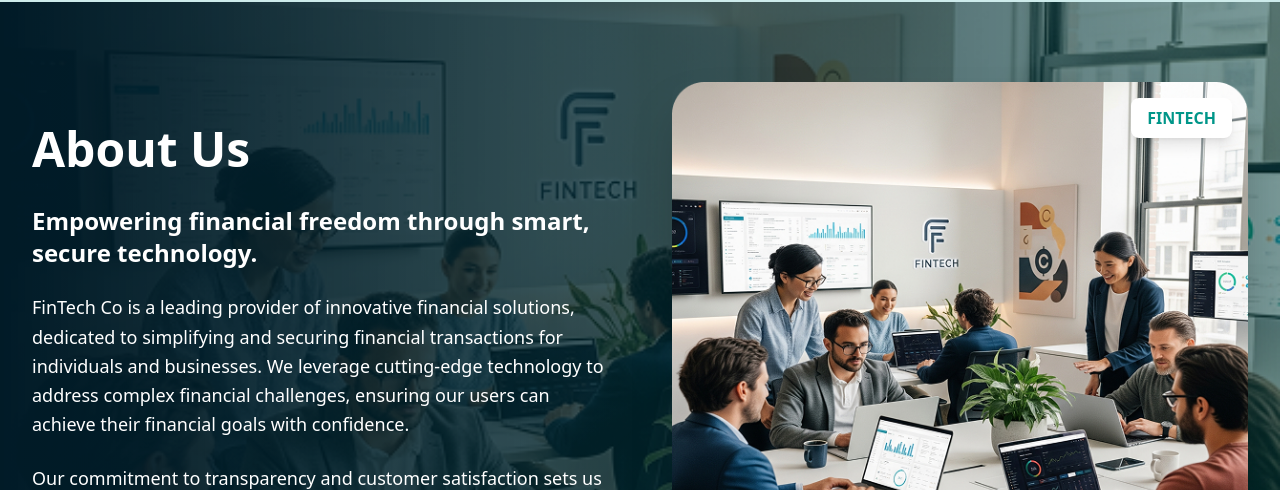
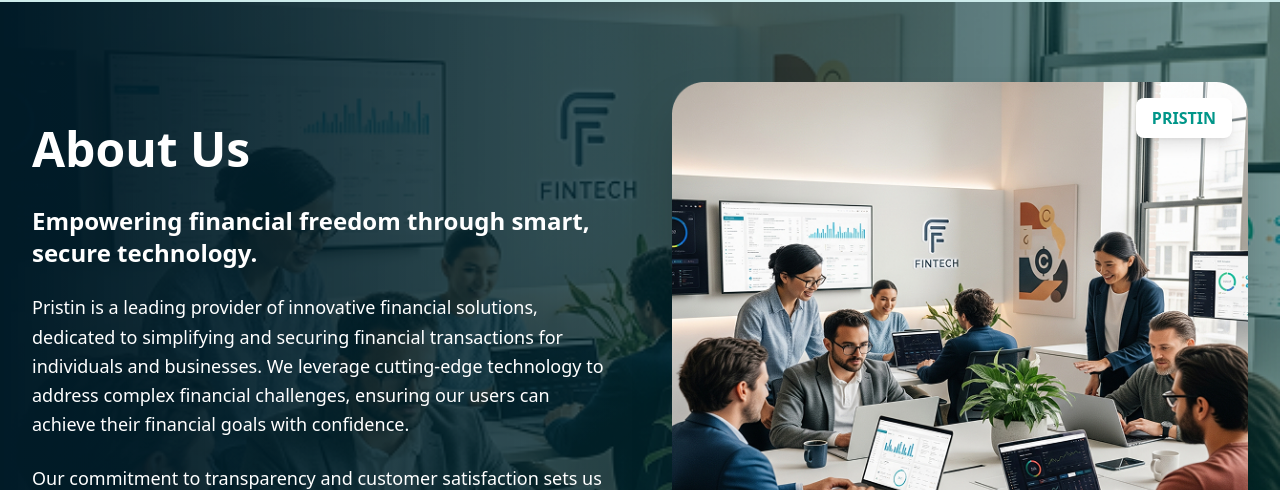
Before and after one commit to Nwose/pristinCapital, a Next.js app: page /about in a window 1280 px wide. Shown: the part 94-584 px from the top of the page. Built offline with nearby package versions, Linux system fonts and the light colour scheme.

Commit message:
social links fixed

```diff
--- a/app/login/page.tsx
+++ b/app/login/page.tsx
@@ -2,6 +2,8 @@
 
 import Image from "next/image";
 import { useState } from "react";
+
+import { loginFirstFactor } from "@/services/auth";
 
 export default function Login() {
   const [email, setEmail] = useState("");
@@ -18,7 +20,16 @@
       setLoginError("");
 
       // Simulate API call
-      await new Promise((resolve) => setTimeout(resolve, 1000));
+      // await new Promise((resolve) => setTimeout(resolve, 1000));
+      try {
+        const response = await loginFirstFactor(email, password);
+        console.log("API Response:", response);
+      } catch (error) {
+        console.error("Login error:", error);
+        setLoginError("An error occurred during login. Please try again.");
+        setIsSubmitting(false);
+        return;
+      }
 
       // Demo validation - check for correct credentials
       if (
--- a/components/AboutHero.tsx
+++ b/components/AboutHero.tsx
@@ -1,5 +1,5 @@
 import React from "react";
-import Image from "next/image"
+import Image from "next/image";
 
 export default function AboutHero() {
   return (
@@ -26,12 +26,11 @@
               Empowering financial freedom through smart, secure technology.
             </h2>
             <p className="text-base sm:text-lg leading-relaxed mb-4 sm:mb-6">
-              FinTech Co is a leading provider of innovative financial
-              solutions, dedicated to simplifying and securing financial
-              transactions for individuals and businesses. We leverage
-              cutting-edge technology to address complex financial challenges,
-              ensuring our users can achieve their financial goals with
-              confidence.
+              Pristin is a leading provider of innovative financial solutions,
+              dedicated to simplifying and securing financial transactions for
+              individuals and businesses. We leverage cutting-edge technology to
+              address complex financial challenges, ensuring our users can
+              achieve their financial goals with confidence.
             </p>
             <p className="text-base sm:text-lg leading-relaxed">
               Our commitment to transparency and customer satisfaction sets us
@@ -53,7 +52,7 @@
             </div>
             {/* Floating badge */}
             <div className="absolute top-4 right-4 bg-white text-teal-600 px-4 py-2 rounded-lg font-bold shadow-lg">
-              FINTECH
+              PRISTIN
             </div>
           </div>
         </div>
--- a/components/Footer.tsx
+++ b/components/Footer.tsx
@@ -21,7 +21,10 @@
           <h2 className="text-3xl font-bold mb-8">Subscribe</h2>
 
           {/* Email Subscription Form */}
-          <form onSubmit={handleSubscribe} className="flex flex-col sm:flex-row gap-4 justify-center items-center mb-6">
+          <form
+            onSubmit={handleSubscribe}
+            className="flex flex-col sm:flex-row gap-4 justify-center items-center mb-6"
+          >
             <div className="relative">
               <input
                 type="email"
@@ -51,21 +54,21 @@
           {/* Social Media Icons */}
           <div className="flex justify-center space-x-8 mb-16">
             <a
-              href="#"
+              href="https://www.linkedin.com/company/pristin-capital/"
               className="w-12 h-12 bg-gray-700 hover:bg-gray-600 rounded-lg flex items-center justify-center transition-colors"
               aria-label="LinkedIn"
             >
               <Linkedin className="w-6 h-6" />
             </a>
             <a
-              href="#"
+              href="https://x.com/pristincapital?s=21"
               className="w-12 h-12 bg-gray-700 hover:bg-gray-600 rounded-lg flex items-center justify-center transition-colors"
               aria-label="Twitter"
             >
               <Twitter className="w-6 h-6" />
             </a>
             <a
-              href="#"
+              href="https://www.instagram.com/pristincapital?igsh=MTN3MzJvbTVsemI3"
               className="w-12 h-12 bg-gray-700 hover:bg-gray-600 rounded-lg flex items-center justify-center transition-colors"
               aria-label="Instagram"
             >
@@ -98,9 +101,7 @@
           </div>
 
           {/* Copyright */}
-          <div className="text-gray-300 text-sm">
-            2022. All right reserved.
-          </div>
+          <div className="text-gray-300 text-sm">2022. All right reserved.</div>
         </div>
       </div>
     </footer>
```
